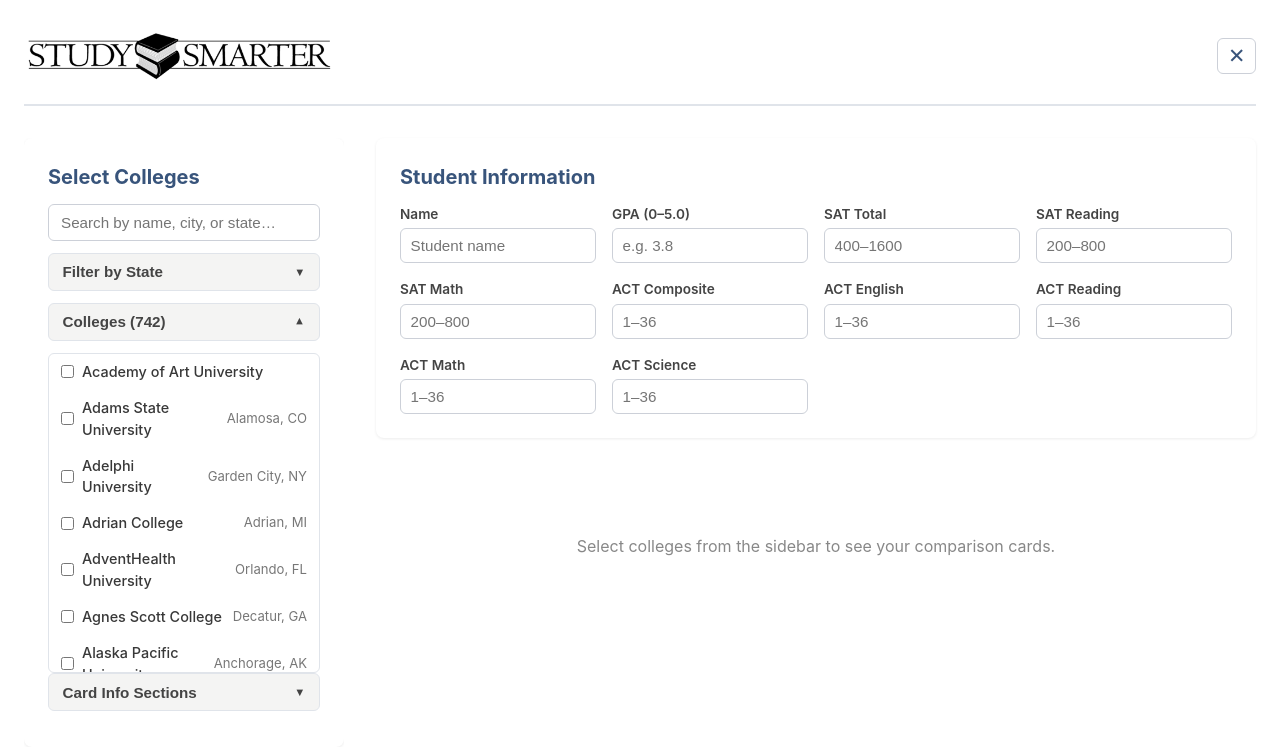
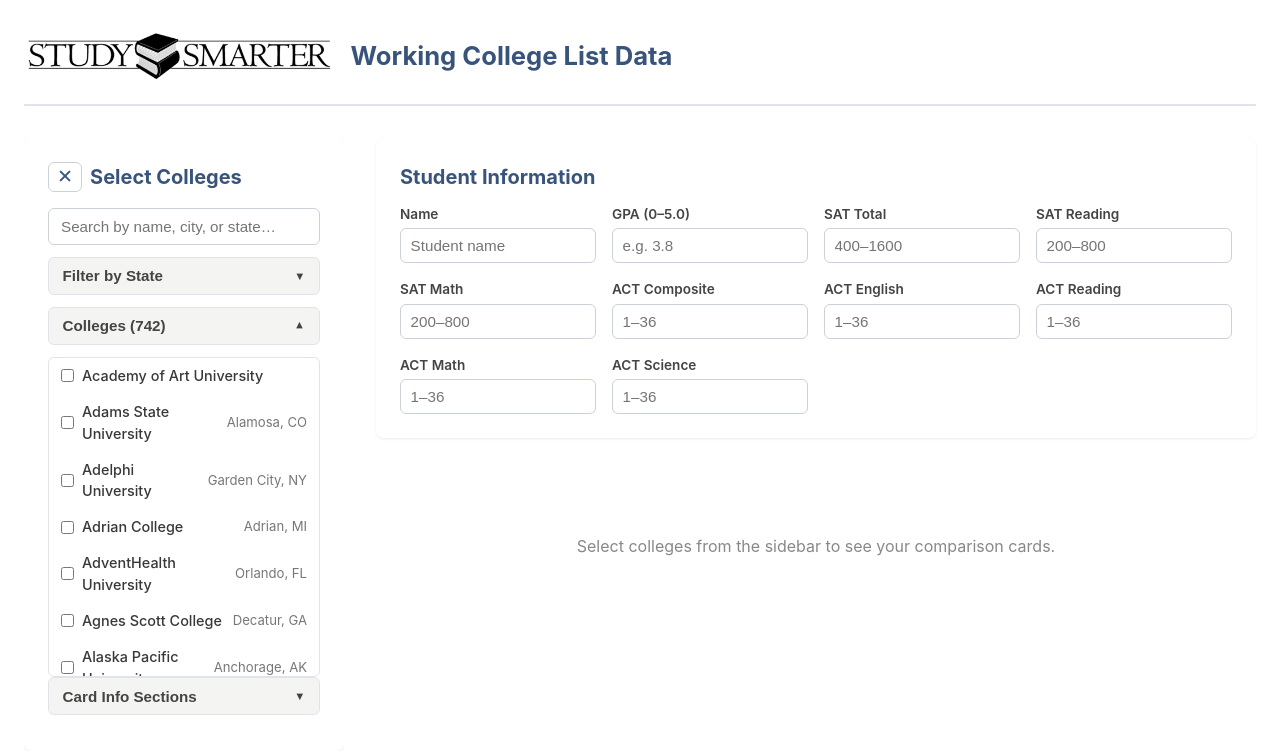
Before and after one commit to StudySmarterCollege/planningtool, a React (Vite) app: page / in a window 1280 px wide. Shown: the top 754 px of the page. Built offline with nearby package versions, Linux system fonts and the light colour scheme.

Commit message:
more ui changes

```diff
--- a/src/App.tsx
+++ b/src/App.tsx
@@ -75,14 +75,7 @@ export default function App() {
           alt="Study Smarter"
           className="logo"
         />
-        <div style={{ flex: 1 }} />
-        <button
-          className="sidebar-toggle"
-          onClick={() => setSidebarOpen((o) => !o)}
-          aria-label={sidebarOpen ? "Close sidebar" : "Open sidebar"}
-        >
-          {sidebarOpen ? "\u2715" : "\u2630"}
-        </button>
+        <h1 className="page-title">Working College List Data</h1>
       </header>
 
       <div className="app-layout">
@@ -93,10 +86,20 @@ export default function App() {
             onSelectionChange={setSelected}
             cardOptions={cardOptions}
             onCardOptionsChange={setCardOptions}
+            onClose={() => setSidebarOpen(false)}
           />
         </aside>
 
         <main className="main-content">
+          {!sidebarOpen && (
+            <button
+              className="sidebar-toggle sidebar-open-btn"
+              onClick={() => setSidebarOpen(true)}
+              aria-label="Open sidebar"
+            >
+              {"\u2630"}
+            </button>
+          )}
           <StudentForm student={student} onChange={setStudent} />
           <div className="export-btn-row">
             <ExportButton colleges={selected} student={student} cardOptions={cardOptions} />
--- a/src/components/CollegeSelector.tsx
+++ b/src/components/CollegeSelector.tsx
@@ -15,6 +15,7 @@ interface Props {
   onSelectionChange: (selected: College[]) => void;
   cardOptions: CardOptions;
   onCardOptionsChange: (options: CardOptions) => void;
+  onClose?: () => void;
 }
 
 export default function CollegeSelector({
@@ -23,6 +24,7 @@ export default function CollegeSelector({
   onSelectionChange,
   cardOptions,
   onCardOptionsChange,
+  onClose,
 }: Props) {
   const [search, setSearch] = useState("");
   const [selectedStates, setSelectedStates] = useState<Set<string>>(new Set());
@@ -86,7 +88,14 @@ export default function CollegeSelector({
 
   return (
     <section className="college-selector">
-      <h2>Select Colleges</h2>
+      <div className="selector-header">
+        {onClose && (
+          <button className="sidebar-toggle" onClick={onClose} aria-label="Close sidebar">
+            {"\u2715"}
+          </button>
+        )}
+        <h2>Select Colleges</h2>
+      </div>
       <input
         type="text"
         className="search-input"
--- a/src/index.css
+++ b/src/index.css
@@ -62,12 +62,11 @@ body {
   background: none;
   border: 1px solid #ccd0d8;
   border-radius: 6px;
-  padding: 0.4rem 0.6rem;
-  font-size: 1.3rem;
+  padding: 0.25rem 0.5rem;
+  font-size: 1.2rem;
   line-height: 1;
   cursor: pointer;
   color: #38547B;
-  margin-left: auto;
 }
 
 .sidebar-toggle:hover {
@@ -151,6 +150,22 @@ h2 {
   border-radius: 8px;
   padding: 1.5rem;
   box-shadow: 0 1px 3px rgba(0, 0, 0, 0.08);
+}
+
+.selector-header {
+  display: flex;
+  align-items: center;
+  gap: 0.5rem;
+  margin-bottom: 1rem;
+}
+
+.selector-header h2 {
+  margin: 0;
+}
+
+.sidebar-open-btn {
+  margin-left: 0;
+  margin-bottom: 0.5rem;
 }
 
 .search-input {
```
